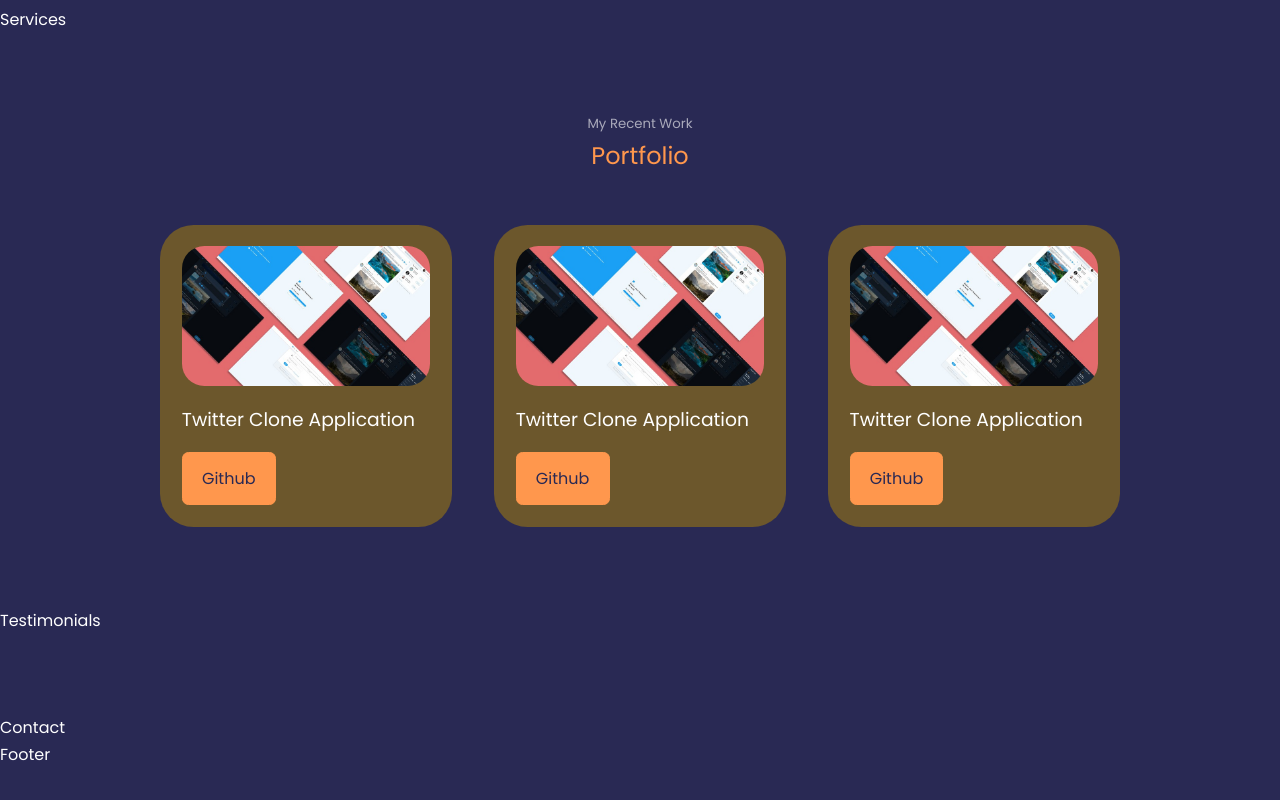
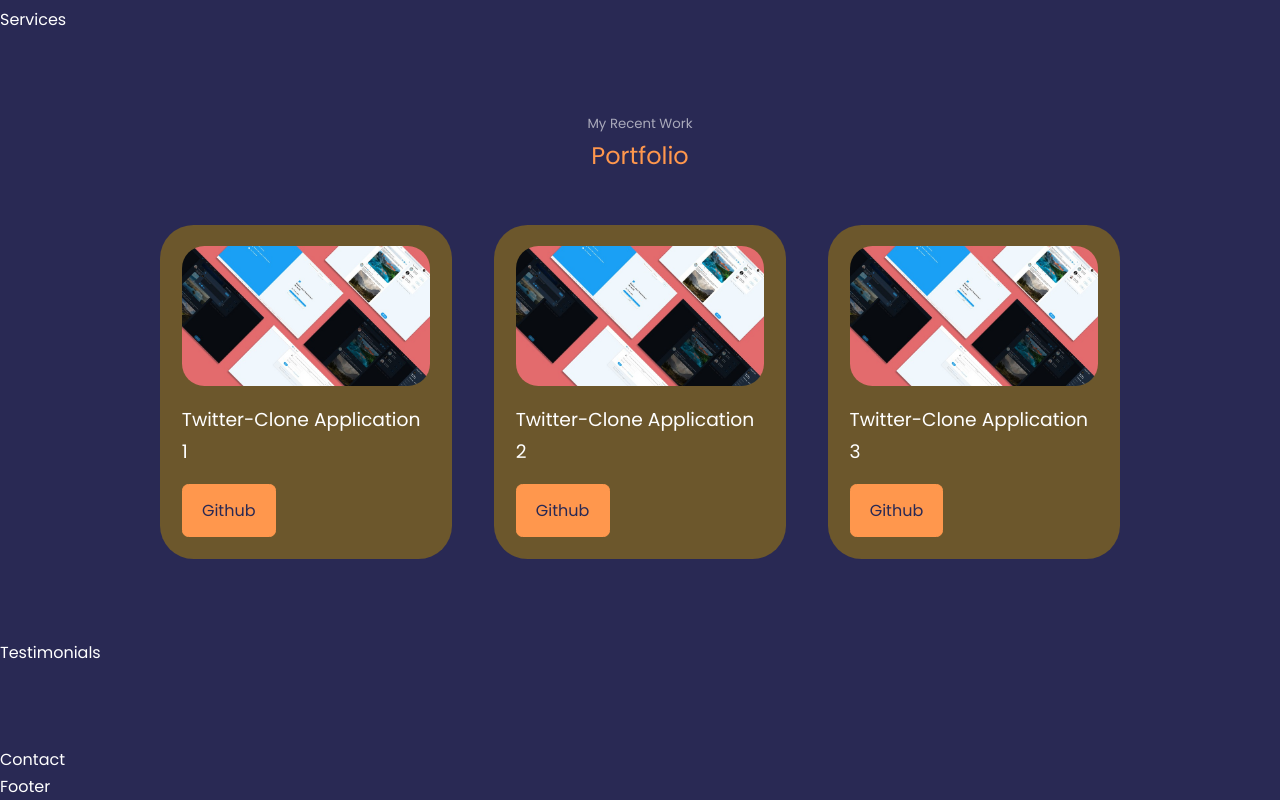
Before and after one commit to Garimajyoti/My_Portfolio_Website, a React (Create React App) app: page / in a window 1280 px wide. Shown: the part 2191-2991 px from the top of the page. Before the commit the page ends 2959 px from the top, so only its background shows below. Built offline with nearby package versions, Linux system fonts and the light colour scheme.

Commit message:
Changes in portfolio component

```diff
--- a/src/components/portfolio/Portfolio.js
+++ b/src/components/portfolio/Portfolio.js
@@ -1,6 +1,27 @@
 import React from 'react'
 import './portfolio.css'
 import Image1 from '../../assets/Image1.jpg'
+
+const work = [
+  {
+    id : 1,
+    image : Image1,
+    title : 'Twitter-Clone Application 1',
+    github : 'https://github.com/Garimajyoti'
+  },
+  {
+    id : 2,
+    image : Image1,
+    title : 'Twitter-Clone Application 2',
+    github : 'https://github.com/Garimajyoti'
+  },
+  {
+    id : 3,
+    image : Image1,
+    title : 'Twitter-Clone Application 3',
+    github : 'https://github.com/Garimajyoti'
+  }
+]
 
 const Portfolio = () => {
   return (
@@ -8,29 +29,23 @@
       <h5> My Recent Work</h5>
       <h2>Portfolio</h2>
       <div className='container portfolio_container'>
-        <article className='portfolio_work'>
-          <div className = 'portfolio_work-image'>
-            <img src={Image1} alt="" />
-          </div>
-          <h3>Twitter Clone Application</h3>
-          <a href="https://github.com/Garimajyoti" className='btn btn btn-primary' target='_blank'>Github</a>
-        </article>
+        {
+          work.map(({id, image, title, github}) => {
+            return(
 
-        <article className='portfolio_work'>
-          <div className = 'portfolio_work-image'>
-            <img src={Image1} alt="" />
-          </div>
-          <h3>Twitter Clone Application</h3>
-          <a href="https://github.com/Garimajyoti" className='btn btn btn-primary' target='_blank'>Github</a>
-        </article>
+              <article className='portfolio_work'>
+              <div className = 'portfolio_work-image'>
+                <img src={Image1} alt="{title}" />
+              </div>
+              <h3>{title}</h3>
+              <a href={github} className='btn btn btn-primary' target='_blank'>Github</a>
+            </article>
 
-        <article className='portfolio_work'>
-          <div className = 'portfolio_work-image'>
-            <img src={Image1} alt="" />
-          </div>
-          <h3>Twitter Clone Application</h3>
-          <a href="https://github.com/Garimajyoti" className='btn btn-primary' target='_blank'>Github</a>
-        </article>
+            )
+          })
+        }
+
+
       </div>
     </section>
   )
```
